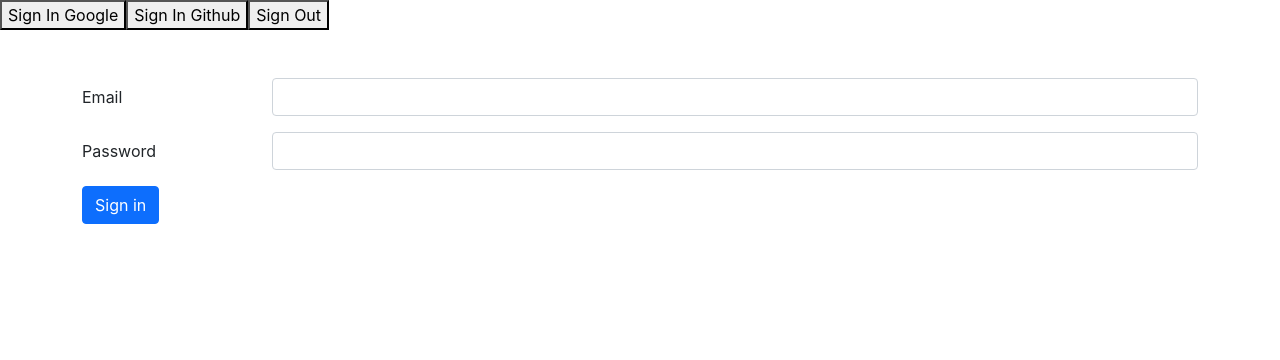
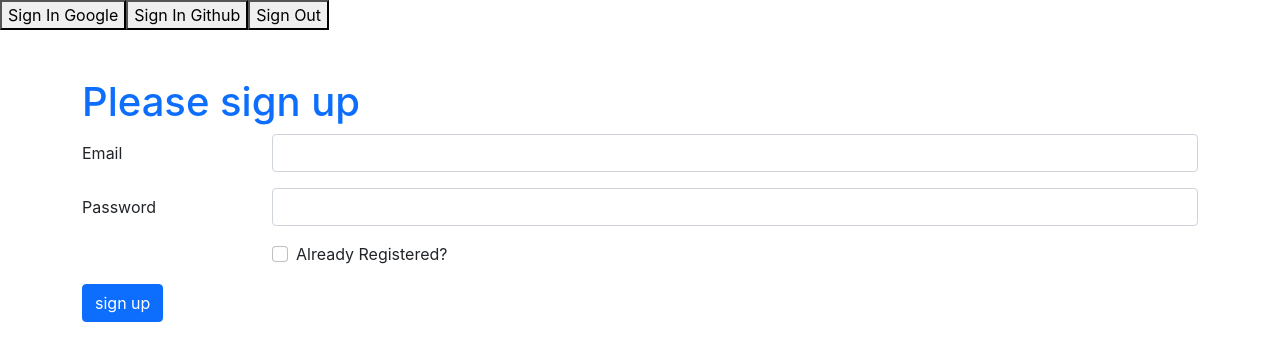
Before and after one commit to Sohidul-Islam/reactpractice, a React (Create React App) app: page / in a window 1280 px wide. Shown: the top 360 px of the page. Built offline with nearby package versions, Linux system fonts and the light colour scheme.

Commit message:
toggle login and regester checkbox

```diff
--- a/src/App.js
+++ b/src/App.js
@@ -3,7 +3,7 @@ import './App.css';
 // import Countries from './components/Countries/Countries';
 // import ExportTesting from './components/ExportTesting/ExportTesting';
 import { createContext, useState } from 'react';
-import { getAuth, signInWithPopup, createUserWithEmailAndPassword, GoogleAuthProvider, GithubAuthProvider, signOut } from "firebase/auth";
+import { getAuth, signInWithPopup, createUserWithEmailAndPassword, signInWithEmailAndPassword, GoogleAuthProvider, GithubAuthProvider, signOut } from "firebase/auth";
 import firebaseAuthentication from './FirebaseApp/Firebase.initialize';
 import Loginform from './components/Form/Loginform';
 import removeEmailDomain from './components/Utilities/functionsList';
@@ -35,6 +35,7 @@ function App() {
   const [email, setEmail] = useState("");
   const [pass, setPass] = useState("");
   const [error, setError] = useState("");
+  const [isLoggedIn, setIsLoggedIn] = useState("");
   const nameMe = "Sohidul Islam Shufol";
   /*----------------------------------------------------------------*/
   /*----------------------------------------------------------------*/
@@ -91,10 +92,7 @@ function App() {
         console.log("Login user: ", Loginuser);
 
         const { displayName, email, photoURL, emailVerified } = Loginuser;
-        console.log("User name; ", displayName);
-        console.log("User email; ", email);
-        console.log("User photoURL; ", photoURL);
-        console.log("User emailVerified; ", emailVerified);
+
         const newUser = {
           name: displayName,
           email: email,
@@ -133,6 +131,26 @@ function App() {
       setError("Password should be contain two uppercase letters")
       return;
     }
+
+    isLoggedIn ? loginUser(email, pass) : createNewUser(email, pass);
+
+  }
+
+  const loginUser = (email, pass) => {
+    signInWithEmailAndPassword(auth, email, pass)
+      .then((userCredential) => {
+        // Signed in
+        const user = userCredential.user;
+        console.log("successfully Logged in", user);
+        // ...
+      })
+      .catch((error) => {
+        const errorCode = error.code;
+        const errorMessage = error.message;
+        setError(errorMessage)
+      });
+  }
+  const createNewUser = (email, pass) => {
     createUserWithEmailAndPassword(auth, email, pass)
       .then(result => {
         const user = result.user;
@@ -150,8 +168,10 @@ function App() {
         console.log(e.message);
         setError("email already in use")
       })
-
-
+  }
+  const isLoggedInCheck = (e) => {
+    setIsLoggedIn(e.target.checked)
+    // console.log(e.target.checked);
   }
   const handleEmail = (e) => {
     // console.log("sign out successful");
@@ -190,7 +210,7 @@ function App() {
         <button onClick={handleGitSignIn}>Sign In Github</button>
         <button onClick={handleSignOut}>Sign Out</button>
         <br /><br /><br />
-        <div><Loginform handleReg={[handleSignUp, handleEmail, handlePassword, error]}></Loginform></div>
+        <div><Loginform handleReg={[handleSignUp, handleEmail, handlePassword, error, isLoggedInCheck, isLoggedIn]}></Loginform></div>
         <br /><br /><br />
 
         {user && <div>
--- a/src/components/Form/Loginform.js
+++ b/src/components/Form/Loginform.js
@@ -1,10 +1,11 @@
 import React from 'react';
 
 const Loginform = (props) => {
-    const [login, email, pass, error] = props.handleReg;
+    const [login, email, pass, error, isLoggedInCheck, isLoggedIn] = props.handleReg;
 
     return (
         <div className="container">
+            <h1 className="text-primary">Please {isLoggedIn ? "log in" : "sign up"}</h1>
             <form onSubmit={login}>
                 <div className="row mb-3">
                     <label htmlFor="inputEmail3" className="col-sm-2 col-form-label">Email</label>
@@ -16,6 +17,12 @@ const Loginform = (props) => {
                     <label htmlFor="inputPassword3" className="col-sm-2 col-form-label">Password</label>
                     <div className="col-sm-10">
                         <input onBlur={pass} type="password" className="form-control" id="inputPassword3" required />
+                        <div className="form-check mt-3">
+                            <input onChange={isLoggedInCheck} className="form-check-input" type="checkbox" id="gridCheck1" />
+                            <label className="form-check-label" htmlFor="gridCheck1">
+                                Already Registered?
+                            </label>
+                        </div>
                     </div>
                 </div>
                 {(error !== "success" && error) &&
@@ -30,7 +37,7 @@ const Loginform = (props) => {
                             Successfully Registered!!
                         </div></div>
                 }
-                <button type="submit" className="btn btn-primary">Sign in</button>
+                <button type="submit" className="btn btn-primary">{isLoggedIn ? "log in" : "sign up"}</button>
             </form>
         </div>
     );
```
